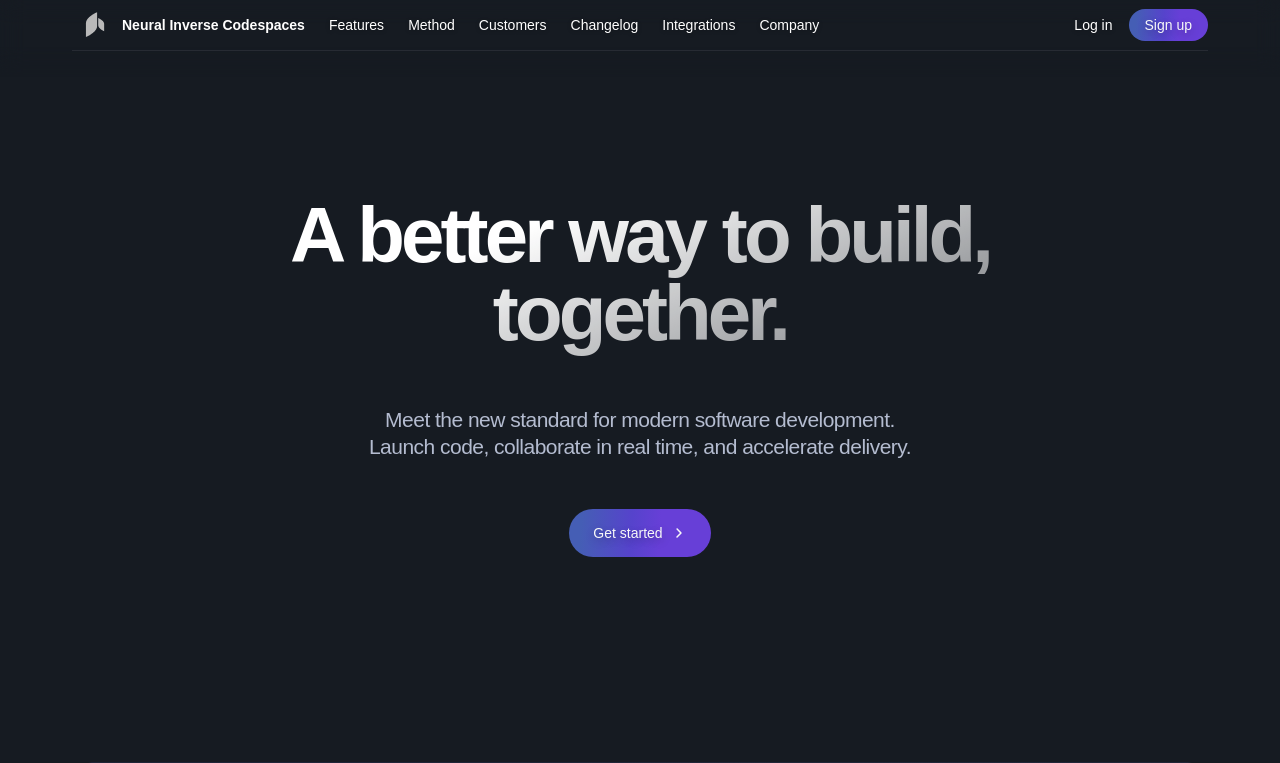
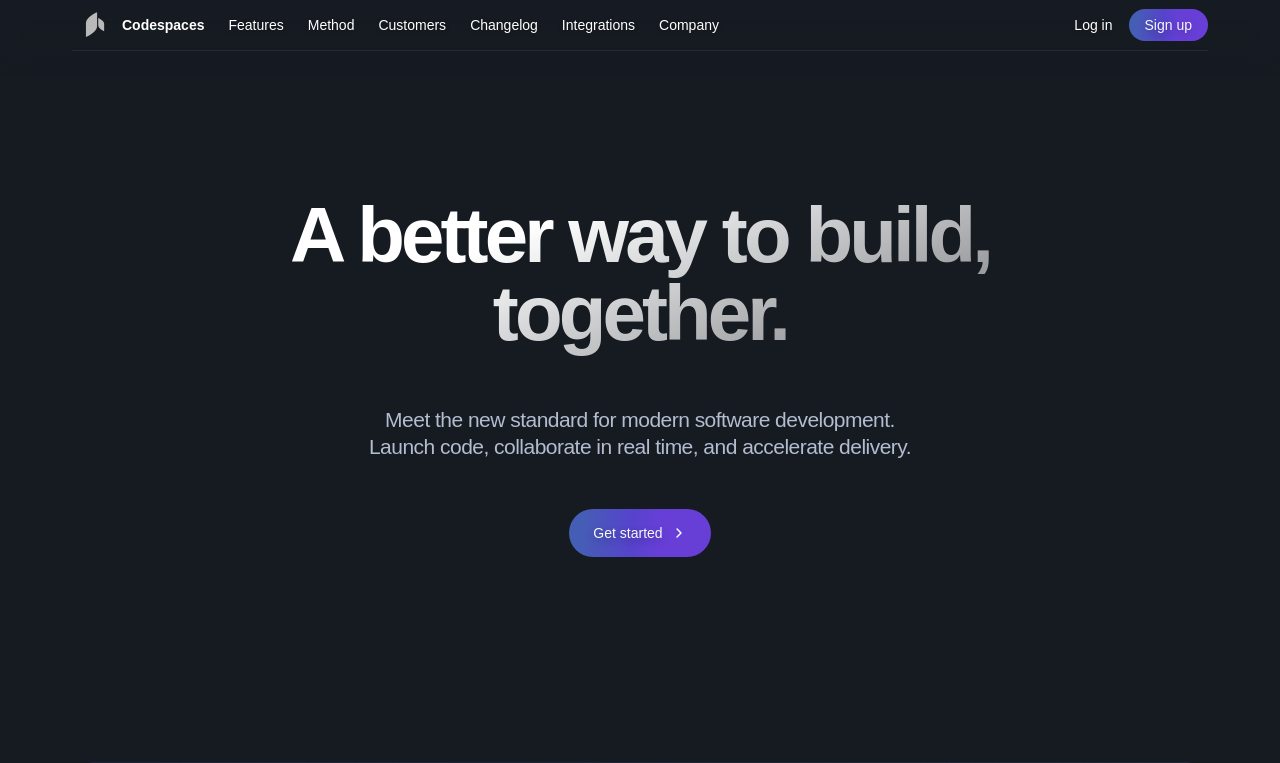
Before and after one commit to sanjay-senthilkumar01/codespaces-lp, a plain HTML site: page index.html in a window 1280 px wide. Shown: the top 763 px of the page. Drawn offline with nearby package versions, Linux system fonts and the light colour scheme; a script that the page names is missing.

Commit message:
Update index.html

```diff
--- a/index.html
+++ b/index.html
@@ -675,7 +675,7 @@
                       </clippath>
                     </defs>
                   </svg></div>
-                <div>Neural Inverse Codespaces</div>
+                <div>Codespaces</div>
               </a>
               <a href="https://neuralinverse.com/codespaces/features" class="nav-link-3 w-inline-block">
                 <div>Features</div>
```
